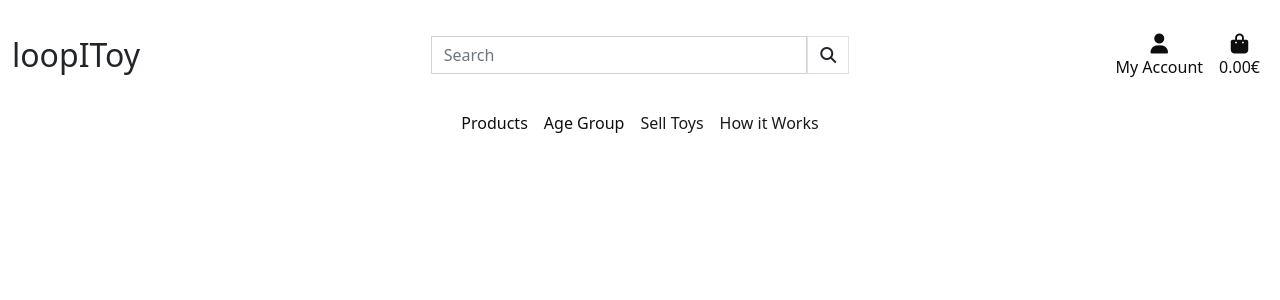
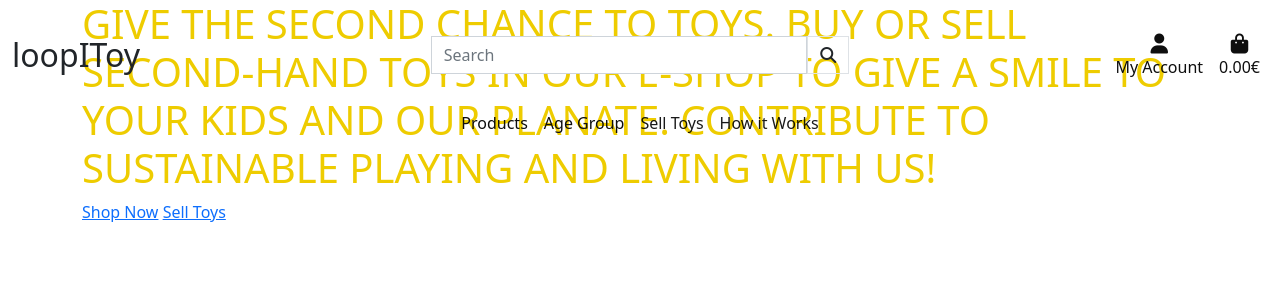
Before and after one commit to brodsa/loopitoy, a Django app: page / in a window 1280 px wide. Shown: the top 300 px of the page. Run offline with Django 3.2, Linux system fonts and the light colour scheme; some libraries are stand-ins or nearby versions.

Commit message:
add: include the text on landing page

```diff
--- a/home/templates/home/index.html
+++ b/home/templates/home/index.html
@@ -1 +1,30 @@
 {% extends 'base.html' %}
+
+
+{% block title %}Home{% endblock %}
+
+{% block page_header %}
+<div class="container header-container">
+    <div class="row">
+        <div class="col"></div>
+    </div>
+</div>
+
+{% endblock %}
+
+{% block content %}
+<div class="container h-100">
+
+    <div class="wrapper">
+        <h1>
+            GIVE THE SECOND CHANCE TO TOYS. BUY OR SELL SECOND-HAND TOYS IN OUR E-SHOP TO GIVE A SMILE TO YOUR KIDS AND OUR PLANATE. CONTRIBUTE TO SUSTAINABLE PLAYING AND LIVING WITH US!
+        </h1>
+        <div class="buttons">
+            <a href="">Shop Now</a>
+            <a href="">Sell Toys</a>
+        </div>
+
+    </div>
+
+</div>
+{% endblock %}
--- a/loopitoy/settings.py
+++ b/loopitoy/settings.py
@@ -29,7 +29,11 @@ SECRET_KEY = os.environ.get('SECRET_KEY')
 # SECURITY WARNING: don't run with debug turned on in production!
 DEBUG = 'DEBUG' in os.environ
 
-ALLOWED_HOSTS = ['127.0.0.1','.herokuapp.com']
+ALLOWED_HOSTS = [
+    '127.0.0.1',
+    '.herokuapp.com',
+    '8000-brodsa-loopitoy-g2gzx22sbdv.ws-eu114.gitpod.io',
+    ]
 
 
 # Application definition
```
Also changed, not shown: .gitpod.yml (added), 1 other file.
